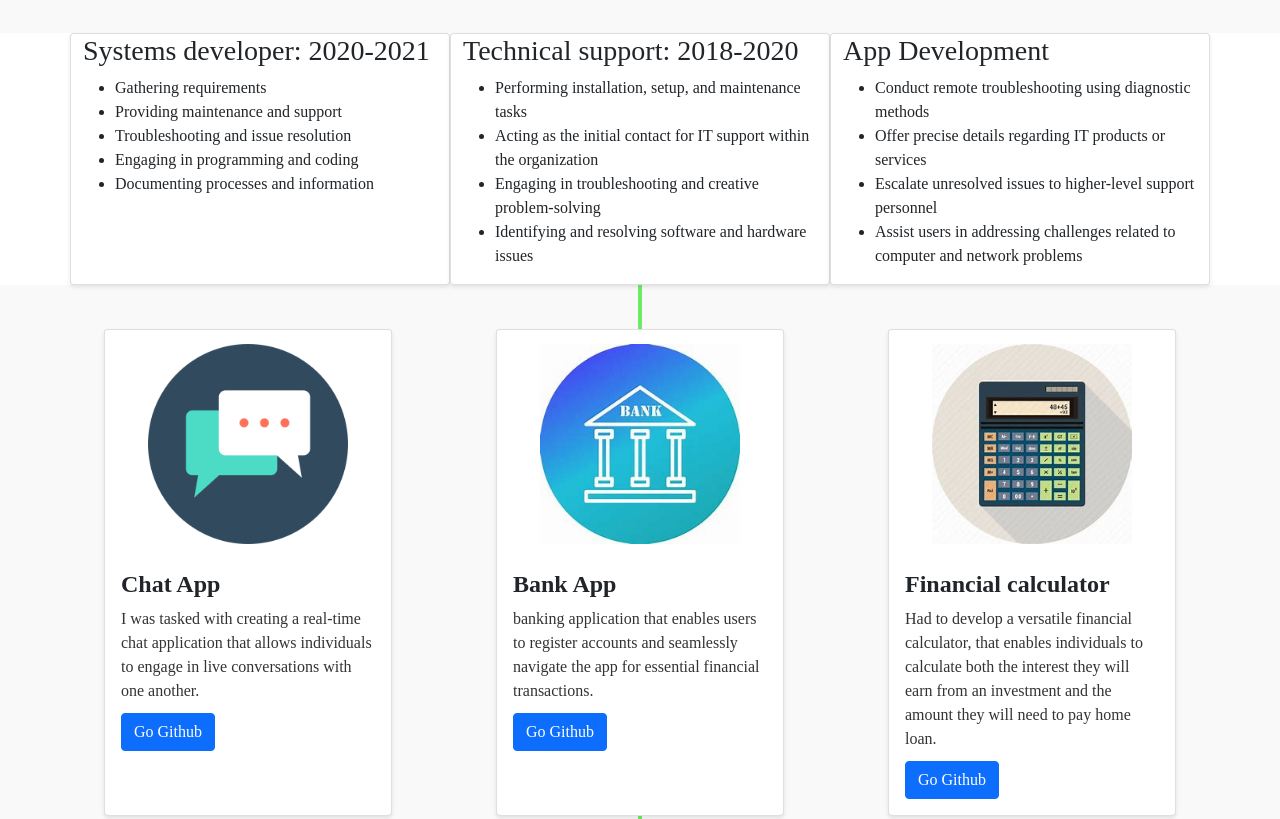
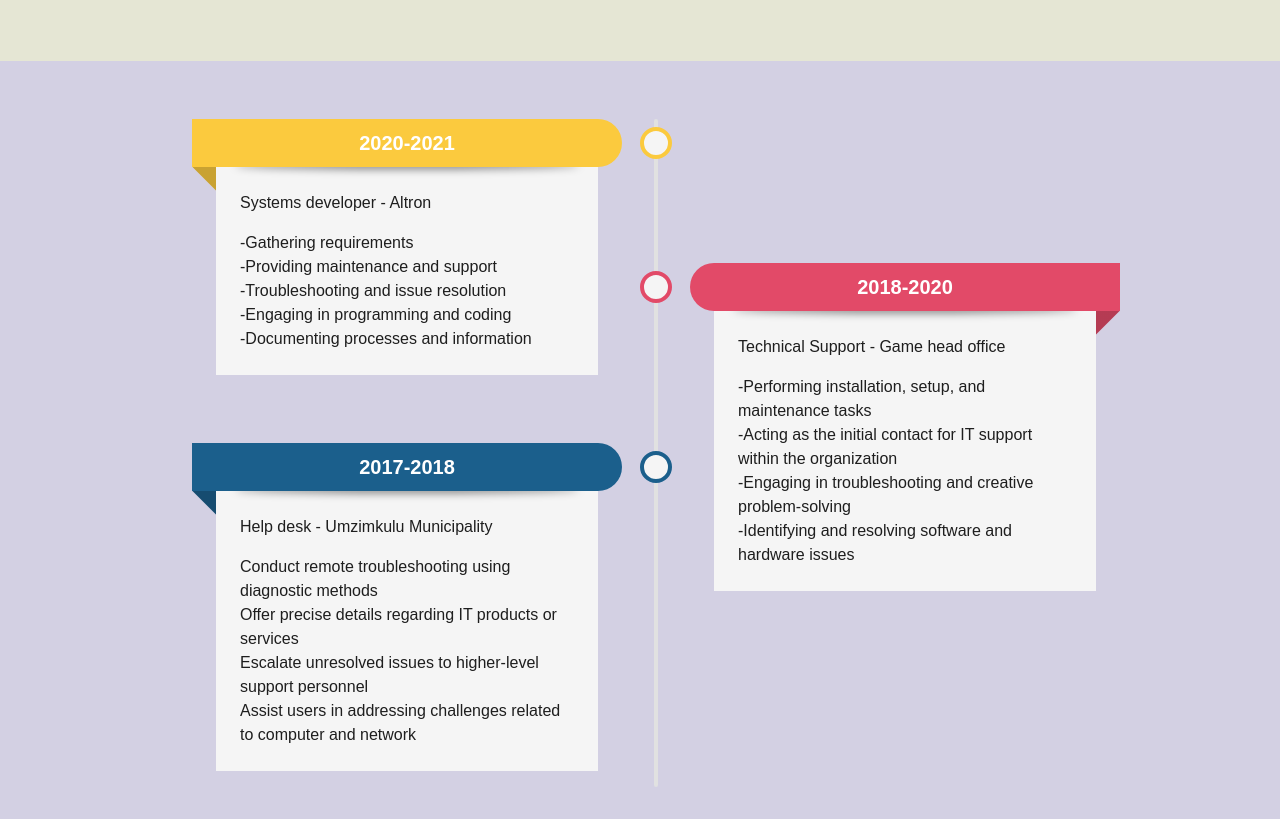
Before and after one commit to Lucia151/Personal-Profile, a plain HTML site: page index.html in a window 1280 px wide. Shown: the part 1219-2038 px from the top of the page. Drawn offline with nearby package versions, Linux system fonts and the light colour scheme; a small style sheet from the web is missing; a web font is replaced by a local one.

Commit message:
workingon the experience section

```diff
--- a/index.html
+++ b/index.html
@@ -27,7 +27,7 @@
 
 <body>
 
-  <nav class="navbar navbar-expand-lg navbar-light ">
+  <nav class="navbar navbar-expand-lg navbar-light sticky-top ">
     <div class="container">
       <a class="navbar-brand" href="#landing"><img src="./images/logo.png" width="50px" alt="logo"></a>
       <button class="navbar-toggler" type="button" data-bs-toggle="collapse" data-bs-target="#navbarText"
@@ -61,12 +61,12 @@
 
   <div class="container-fluid hero flex items-centre justify-between">
     <div class="container d-md-flex" id="landing">
-      <div class="m-5 col-lg-5 col-md-6"><img src="images/mee.png" class="img-fluid" />
+      <div class="m-5 col-lg-5 col-md-6"><img src="images/mee.png" class="img-fluid" id="img" />
       </div>
 
       <div class="m-5 col-lg-5 col-md-6" id="home-content">
         <div class="name flex-1">
-          <h4>Hello, I'm <span>Zizile Ngcem</span></h4>
+          <h4><span>Zizile Ngcem</span></h4>
         </div>
         <div class="career">A web <span>developer </span>at</div>
         <div class="company"> Younglings</div>
@@ -102,53 +102,42 @@
 
     <!-- Experience -->
 
-    <div class="container" id="experience">
-      <div class="vertical-line"></div>
-      <div class="row">
+    <div class="jobs">
+    <ul>
+        <li style="--accent-color:#FBCA3E">
+            <div class="date">2020-2021</div>
+            <div class="title">Systems developer - Altron</div>
+            <div class="descr">
+              -Gathering requirements<br>
+              -Providing maintenance and support<br>
+              -Troubleshooting and issue resolution<br>
+              -Engaging in programming and coding<br>
+              -Documenting processes and information
 
-        <div class="col-md-4 card cardleft" data-aos="fade-right" data-aos-duration="1200">
-          <h3>Systems developer: 2020-2021</h3>
-          <ul>
-            <li>Gathering requirements</li>
-            <li>Providing maintenance and support</li>
-            <li>Troubleshooting and issue resolution</li>
-            <li>Engaging in programming and coding</li>
-            <li>Documenting processes and information</li>
-          </ul>
-          <div class="image-container">
-            <!-- Add your image here -->
-          </div>
-        </div>
-
-        <div class="col-md-4 card cardmiddle" data-aos="fade-left" data-aos-duration="1300" data-aos-delay="50">
-          <h3>Technical support: 2018-2020</h3>
-          <ul>
-            <li>Performing installation, setup, and maintenance tasks</li>
-            <li>Acting as the initial contact for IT support within the organization</li>
-            <li>Engaging in troubleshooting and creative problem-solving</li>
-            <li>Identifying and resolving software and hardware issues</li>
-          </ul>
-          <div class="image-container">
-            <!-- Add your image here -->
-          </div>
-        </div>
-
-        <!-- App Development -->
-        <div class="col-md-4 card cardright" data-aos="fade-right" data-aos-duration="1400" data-aos-delay="100">
-          <h3>App Development</h3>
-          <ul>
-            <li>Conduct remote troubleshooting using diagnostic methods</li>
-            <li>Offer precise details regarding IT products or services</li>
-            <li>Escalate unresolved issues to higher-level support personnel</li>
-            <li>Assist users in addressing challenges related to computer and network problems</li>
-          </ul>
-          <div class="image-container">
-            <!-- Add your image here -->
-          </div>
-        </div>
-      </div>
-    </div>
-
+            </div>
+        </li>
+        <li style="--accent-color:#E24A68">
+            <div class="date">2018-2020</div>
+            <div class="title">Technical Support - Game head office</div>
+            <div class="descr">
+             -Performing installation, setup, and maintenance tasks<br>
+            -Acting as the initial contact for IT support within the organization<br>
+            -Engaging in troubleshooting and creative problem-solving<br>
+            -Identifying and resolving software and hardware issues<br>
+            </div>
+        </li>
+        <li style="--accent-color:#1B5F8C">
+            <div class="date">2017-2018</div>
+            <div class="title">Help desk - Umzimkulu Municipality</div>
+            <div class="descr">
+              Conduct remote troubleshooting using diagnostic methods<br>
+              Offer precise details regarding IT products or services<br>
+              Escalate unresolved issues to higher-level support personnel<br>
+              Assist users in addressing challenges related to computer and network
+            </div>
+        </li>
+    </ul>
+  </div>
 
 
     <!-- Projects -->
@@ -222,6 +211,7 @@
                   <label for="your-message" class="form-label">Your Message</label>
                   <textarea class="form-control" id="your-message" name="your-message" rows="5" required></textarea>
                 </div>
+                <div class="g-recaptcha" data-sitekey="6LflSCkoAAAAAITUipkPYba2EJ5zYEv_sjAh42wr"></div>
                 <div class=" text-center"><button>Submit</button></div>
               </div>
           </div>
--- a/style.css
+++ b/style.css
@@ -1,20 +1,211 @@
 :root{
-    --primary: rgb(29, 221, 189);
+    --primary:#c7d4e3;
     --bgDark: rgb(12, 12, 12);
     --white: rgb(250, 250, 250);
     --secondary: rgb(0, 59, 50);
-    --bgLight: rgb(190, 181, 181);
+    --bgLight: rgba(209, 211, 179, 0.56);
+
+    }
+    *,
+*::before,
+*::after {
+  margin: 0;
+  padding: 0;
+  box-sizing: border-box;
+}
+.jobs{
+    --color: rgba(30, 30, 30);
+    --bgColor: rgba(245, 245, 245);
+    height: 100vh;
+    display: grid;
+    align-content: center;
+    gap: 2rem;
+    padding: 2rem;
+    font-family: "Poppins", sans-serif;
+    color: var(--color);
+    background: rgb(211, 208, 227);
+  }
+h1 {
+    text-align: center;
+  }
+
+  ul {
+    --col-gap: 2rem;
+    --row-gap: 2rem;
+    --line-w: 0.25rem;
+    display: grid;
+    grid-template-columns: var(--line-w) 1fr;
+    grid-auto-columns: max-content;
+    column-gap: var(--col-gap);
+    list-style: none;
+    width: min(60rem, 90%);
+    margin-inline: auto;
+  }
+
+  /* line */
+  ul::before {
+    content: "";
+    grid-column: 1;
+    grid-row: 1 / span 20;
+    background: rgb(225, 225, 225);
+    border-radius: calc(var(--line-w) / 2);
+  }
+
+  /* columns*/
+
+  /* row gaps */
+  ul li:not(:last-child) {
+    margin-bottom: var(--row-gap);
+  }
+
+  /* card */
+  ul li {
+    grid-column: 2;
+    --inlineP: 1.5rem;
+    margin-inline: var(--inlineP);
+    grid-row: span 2;
+    display: grid;
+    grid-template-rows: min-content min-content min-content;
+  }
+
+  /* date */
+  ul li .date {
+    --dateH: 3rem;
+    height: var(--dateH);
+    margin-inline: calc(var(--inlineP) * -1);
+
+    text-align: center;
+    background-color: var(--accent-color);
+
+    color: white;
+    font-size: 1.25rem;
+    font-weight: 700;
+
+    display: grid;
+    place-content: center;
+    position: relative;
+
+    border-radius: calc(var(--dateH) / 2) 0 0 calc(var(--dateH) / 2);
+  }
+
+  /* date flap */
+  ul li .date::before {
+    content: "";
+    width: var(--inlineP);
+    aspect-ratio: 1;
+    background: var(--accent-color);
+    background-image: linear-gradient(rgba(0, 0, 0, 0.2) 100%, transparent);
+    position: absolute;
+    top: 100%;
+
+    clip-path: polygon(0 0, 100% 0, 0 100%);
+    right: 0;
+  }
+
+  /* circle */
+  ul li .date::after {
+    content: "";
+    position: absolute;
+    width: 2rem;
+    aspect-ratio: 1;
+    background: var(--bgColor);
+    border: 0.3rem solid var(--accent-color);
+    border-radius: 50%;
+    top: 50%;
+
+    transform: translate(50%, -50%);
+    right: calc(100% + var(--col-gap) + var(--line-w) / 2);
+  }
+
+  /* title descr */
+  ul li .title,
+  ul li .descr {
+    background: var(--bgColor);
+    position: relative;
+    padding-inline: 1.5rem;
+  }
+  ul li .title {
+    overflow: hidden;
+    padding-block-start: 1.5rem;
+    padding-block-end: 1rem;
+    font-weight: 500;
+  }
+  ul li .descr {
+    padding-block-end: 1.5rem;
+    font-weight: 300;
+  }
+
+  /* shadows */
+  ul li .title::before,
+  ul li .descr::before {
+    content: "";
+    position: absolute;
+    width: 90%;
+    height: 0.5rem;
+    background: rgba(0, 0, 0, 0.5);
+    left: 50%;
+    border-radius: 50%;
+    filter: blur(4px);
+    transform: translate(-50%, 50%);
+  }
+  ul li .title::before {
+    bottom: calc(100% + 0.125rem);
+  }
+
+  ul li .descr::before {
+    z-index: -1;
+    bottom: 0.25rem;
+  }
+
+  @media (min-width: 40rem) {
+    ul {
+      grid-template-columns: 1fr var(--line-w) 1fr;
+    }
+    ul::before {
+      grid-column: 2;
+    }
+    ul li:nth-child(odd) {
+      grid-column: 1;
+    }
+    ul li:nth-child(even) {
+      grid-column: 3;
     }
 
-    *{
+    /* start second card */
+    ul li:nth-child(2) {
+      grid-row: 2/4;
+    }
+
+    ul li:nth-child(odd) .date::before {
+      clip-path: polygon(0 0, 100% 0, 100% 100%);
+      left: 0;
+    }
+
+    ul li:nth-child(odd) .date::after {
+      transform: translate(-50%, -50%);
+      left: calc(100% + var(--col-gap) + var(--line-w) / 2);
+    }
+    ul li:nth-child(odd) .date {
+      border-radius: 0 calc(var(--dateH) / 2) calc(var(--dateH) / 2) 0;
+    }
+  }
+
+  .credits {
+    margin-top: 1rem;
+    text-align: right;
+  }
+  .credits a {
+    color: var(--color);
+  }
+
+    /* *{
         font-family: Poppins;
-    }
+    } */
 
     /* Style the navbar */
 .navbar {
     background-color: #e8ebef;
     padding: 10px 0;
-    position: fixed;
     top: 0;
     z-index: 1000;
 }
@@ -60,9 +251,9 @@
     background-color: #0056b3;
 }
 
-    /* Style the container-fluid */
+    /* home content */
 .container-fluid {
-    background-color: #f0f0f0;
+    background-color:var(--primary);
     padding: 20px;
 }
 
@@ -76,16 +267,12 @@
     border-radius: 10px;
     box-shadow: 0 0 10px rgba(0, 0, 0, 0.2);
     height: 87vh;
-
 }
 
-/* Style the image */
 .img-fluid {
     max-width: 100%;
     height: auto;
 }
-
-/* Style the name */
 .name {
     font-size: 24px;
     font-weight: bold;
@@ -95,12 +282,10 @@
 }
 
 /* Style the developer text */
-/* .name span {
-    color: #007bff;
+.name span {
+    color: rgb(29, 221, 189);
     font-weight: bold;
-} */
-
-/* Style the Download CV button */
+}
 .btn-secondary {
     background-color: #007bff;
     color: #ffffff;
@@ -117,42 +302,14 @@
     background-color: #0056b3;
     color: red;
 }
-#home-content{
-    display: flex;
-    flex-direction: column;
-    /* align-items: center; */
-
-}
-
 .company{
-    color: #71ea66;
+    color: #2bf619;
     font-size: 1.5rem;
-}
-.career{
-    font-size: 1.5rem;
-}
-.name h4 span{
-    color:red;
-}
-
-
-
-/* Add some spacing between elements */
-.m-5 {
-    margin: 5px;
-}
-.col-lg-5{
-    flex: 1;
-
-}
-
-.col-5 {
-    flex: 1;
 }
 /* Style the about section */
 section.about {
     padding: 1rem;
-    background-color: #f9f9f9;
+    background-color:var(--bgLight);
 
 }
 
@@ -207,15 +364,14 @@ div.m-5 {
 }
 
 /* Experience */
-.vertical-line {
+/* .vertical-line {
     position: absolute;
     width: 4px;
     background-color: #71ea66;
     height: 100vh;
     left: 50%;
     transform: translateX(-50%);
-}
-
+} */
 
 
 
@@ -370,3 +526,15 @@ div.m-5 {
     position: sticky;
     bottom: 0;
 }
+
+/* Media Queries */
+@media screen and (min-width:425px){
+    .container-fluid{
+        #landing{
+            #img1{
+                width: 200px;
+                height: 200px;
+            }
+        }
+    }
+}
```
